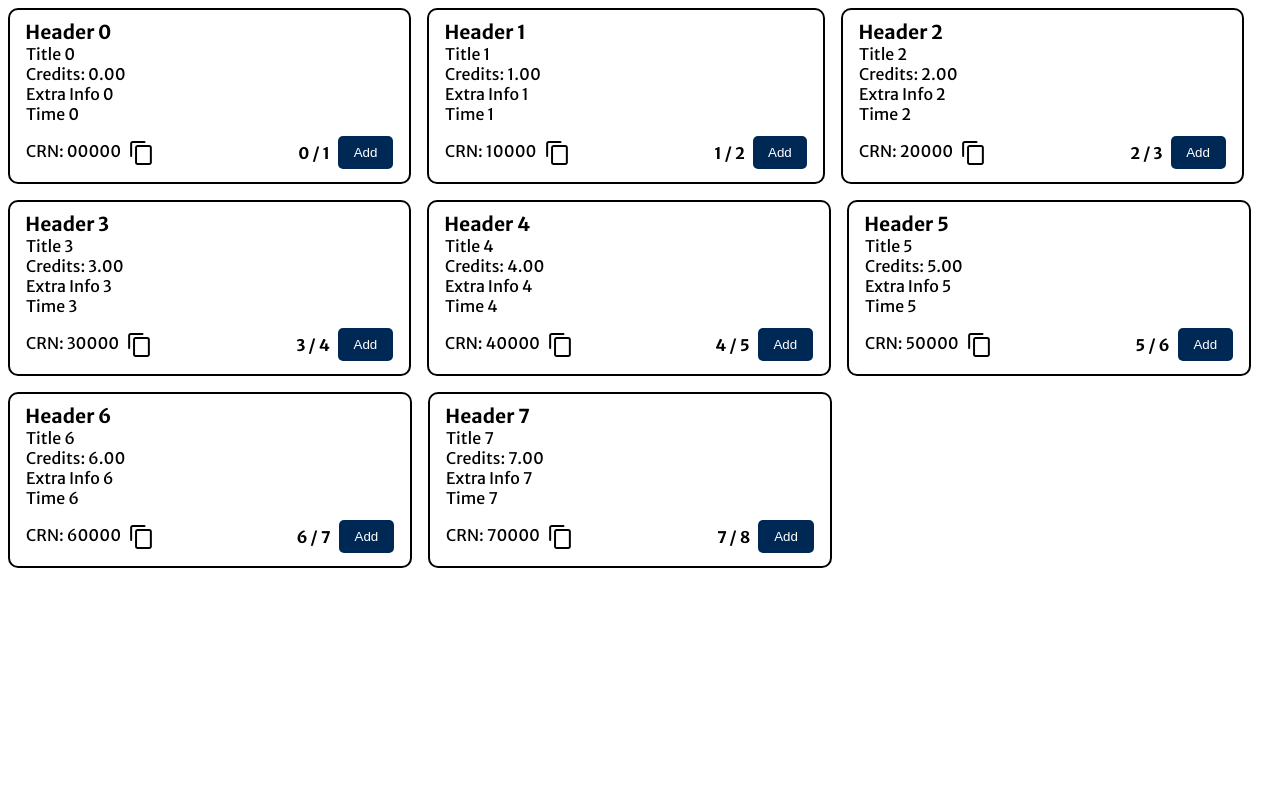
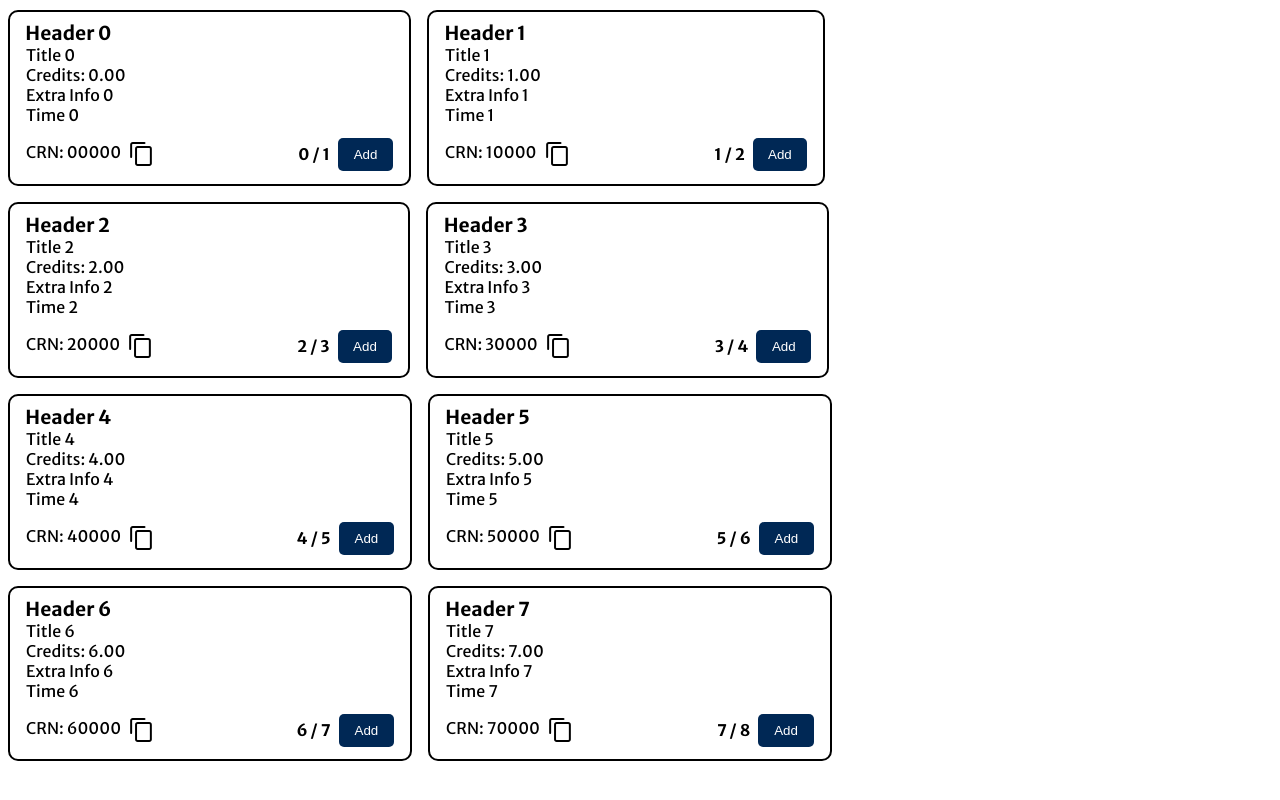
Before and after one commit to Ichmagkase/WilkesU-Course-Web-Scraper, a React (Vite) app in the folder client/: page / in a window 1280 px wide. Built offline with nearby package versions, Linux system fonts and the light colour scheme.

Commit message:
Added Header, Footer, and gird movement based on screen

```diff
--- a/client/src/App.jsx
+++ b/client/src/App.jsx
@@ -1,11 +1,13 @@
-import { useState } from 'react'
-
+import Header from "./Header/Header.jsx"
 import Card_Grid from "./Card_Grid/Card_Grid.jsx"
+import Footer from "./Footer/Footer.jsx"
 
 function App() {
   return (
     <>
+      <Header/>
       <Card_Grid/>
+      <Footer/>
     </>
   )
 }
--- a/client/src/Card/Card.jsx
+++ b/client/src/Card/Card.jsx
@@ -1,11 +1,12 @@
 import "./Card.css";
 import copy from "../assets/copy-link-icon.svg"
+import { useState } from "react"
 
 function Card({header = "Header", title = "Title", extra_info = "Extra Info",
               time = "MWF 9 - 9:50AM SLC 101", crn = "00000",
               credits = 3.00, students = 0, limit = 1}) {
 
-  let message = "Add"
+  const [message, setMessage] = useState("Add")
   const buttonStyles = {
     backgroundColor: "#002855"
   }
@@ -14,13 +15,12 @@ function Card({header = "Header", title = "Title", extra_info = "Extra Info",
     const card = document.getElementById("card_button");
     if (value == 1) {
         buttonStyles.backgroundColor = "red"
-        message = "Closed"
+        setMessage("Closed")
     }
   };
   checkStudents(students / limit)
 
   return (
-    <>
       <div className="main">
         <p className="header">{header}</p>
         <p className="title">{title}</p>
@@ -39,8 +39,7 @@ function Card({header = "Header", title = "Title", extra_info = "Extra Info",
           <button className="card_button" id="card_button" style={buttonStyles}>{message}</button>
           </div>
       </div>
-    </>
-  )
+  );
 }
 
 export default Card;
--- a/client/src/Card_Grid/Card_Grid.css
+++ b/client/src/Card_Grid/Card_Grid.css
@@ -4,4 +4,11 @@
     gap: 1em;
     /* NOTE: This assumes the max width of a card is 400px */
     max-height: calc(4 * 400px + 3 * 1em);
+    max-width: 400px;
 }
+
+@media (min-width: 900px) {
+    .grid_main {
+        max-width: 900px;
+    }
+}
--- /dev/null
+++ b/client/src/Footer/Footer.jsx
@@ -0,0 +1,10 @@
+import "./Footer.css"
+
+function Footer() {
+  return (
+    <div className="footer_main">
+    </div>
+  );
+}
+
+export default Footer;
--- /dev/null
+++ b/client/src/Header/Header.jsx
@@ -0,0 +1,10 @@
+import "./Header.css"
+
+function Header() {
+  return (
+    <div className="header">
+    </div>
+  );
+}
+
+export default Header;
```
Also changed, not shown: client/src/Footer/Footer.css (added), client/src/Header/Header.css (added).
